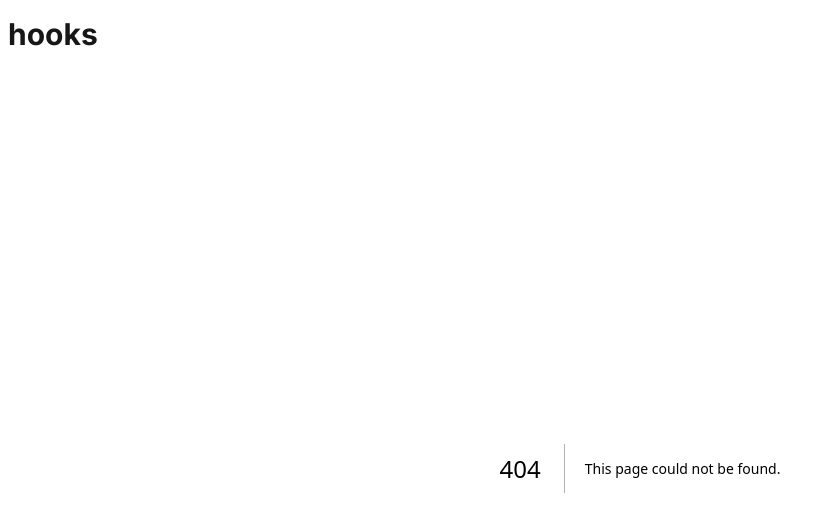
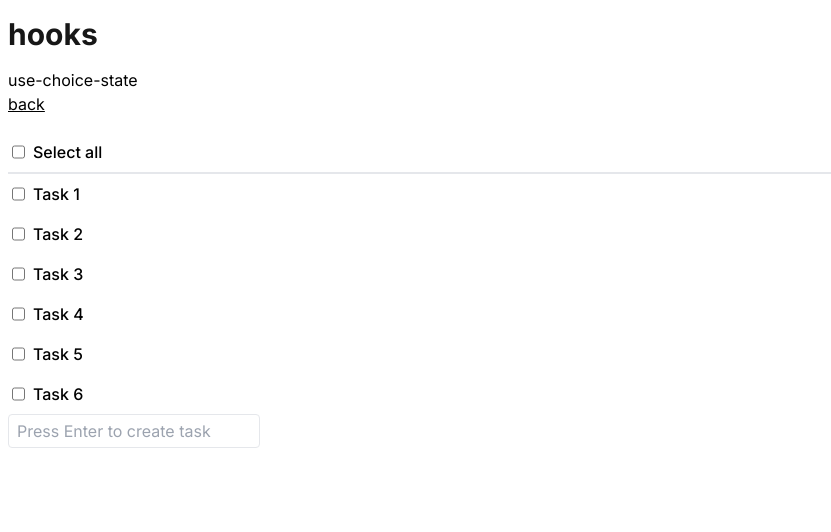
Before and after one commit to tsivinsky/hooks, a Next.js app: page /use-choice-state in a window 1280 px wide. Before the commit this address had no page. Shown: the top 532 px of the page, without its empty margins (0-831 px from the left). Built offline with nearby package versions, Linux system fonts and the light colour scheme.

Commit message:
Add `use-choice-state` hook

```diff
--- a/src/app/page.tsx
+++ b/src/app/page.tsx
@@ -1,7 +1,24 @@
+import Link from "next/link";
+
+const hooks = [
+  {
+    name: "useChoiceState",
+    link: "/use-choice-state",
+  },
+];
+
 export default function Home() {
   return (
     <div>
       <h1>React hooks</h1>
+
+      <div className="mt-4">
+        {hooks.map((hook) => (
+          <Link key={hook.name} href={hook.link} className="hover:underline">
+            <h3>{hook.name}</h3>
+          </Link>
+        ))}
+      </div>
     </div>
   );
 }
--- /dev/null
+++ b/src/app/use-choice-state/page.tsx
@@ -0,0 +1,100 @@
+"use client";
+
+import { useState } from "react";
+import { useChoiceState } from "@/hooks/useChoiceState";
+import Link from "next/link";
+
+type Task = {
+  id: number;
+  title: string;
+};
+
+export default function ChoiceStatePage() {
+  const [tasks, setTasks] = useState<Task[]>(DEFAULT_TASKS);
+  const [newTask, setNewTask] = useState("");
+
+  const choice = useChoiceState(tasks, (task) => task.id);
+
+  const handleAddTask = () => {
+    setTasks((prev) => [...prev, { id: prev.length + 1, title: newTask }]);
+    setNewTask("");
+  };
+
+  return (
+    <div>
+      <h1>use-choice-state</h1>
+      <Link href="/" className="underline hover:no-underline">
+        back
+      </Link>
+      <div className="my-4">
+        <div className="flex gap-2 py-2 px-1 border-b-2">
+          <input
+            type="checkbox"
+            id="tasks-select-all"
+            checked={choice.areAllItemsSelected}
+            onChange={(e) => choice.selectAll(e.target.checked)}
+          />
+          <label
+            htmlFor="tasks-select-all"
+            className="font-medium cursor-pointer select-none"
+          >
+            Select all
+          </label>
+        </div>
+        <div>
+          {tasks.map((task) => (
+            <div key={task.id} className="flex gap-2 py-2 px-1">
+              <input
+                type="checkbox"
+                id={`${task.id}-checkbox`}
+                checked={choice.getIsItemSelected(task)}
+                onChange={(e) => choice.selectById(task, e.target.checked)}
+              />
+              <label
+                htmlFor={`${task.id}-checkbox`}
+                className="font-medium cursor-pointer select-none"
+              >
+                {task.title}
+              </label>
+            </div>
+          ))}
+        </div>
+        <input
+          type="text"
+          className="border rounded py-1 px-2"
+          placeholder="Press Enter to create task"
+          value={newTask}
+          onChange={(e) => setNewTask(e.target.value)}
+          onKeyDown={(e) => e.key === "Enter" && handleAddTask()}
+        />
+      </div>
+    </div>
+  );
+}
+
+const DEFAULT_TASKS: Task[] = [
+  {
+    id: 0,
+    title: "Task 1",
+  },
+  {
+    id: 1,
+    title: "Task 2",
+  },
+  {
+    id: 2,
+    title: "Task 3",
+  },
+  {
+    id: 3,
+    title: "Task 4",
+  },
+  {
+    id: 4,
+    title: "Task 5",
+  },
+  {
+    id: 5,
+    title: "Task 6",
+  },
+];
--- /dev/null
+++ b/src/hooks/useChoiceState.ts
@@ -0,0 +1,58 @@
+import { useCallback, useState } from "react";
+
+export const useChoiceState = <TItem = number>(
+  items: TItem[],
+  getId: (item: TItem) => number
+) => {
+  const [selectedItems, setSelectedItems] = useState<TItem[]>([]);
+
+  const areAllItemsSelected = selectedItems.length === items.length;
+
+  const selectAll = useCallback(
+    (checked: boolean) => {
+      if (checked) {
+        setSelectedItems(items);
+      } else {
+        setSelectedItems([]);
+      }
+    },
+    [items]
+  );
+
+  const selectById = useCallback(
+    (item: TItem, checked: boolean) => {
+      const id = getId(item);
+
+      if (checked) {
+        setSelectedItems((prev) => [...prev, item]);
+      } else {
+        setSelectedItems((prev) => prev.filter((_item) => getId(_item) !== id));
+      }
+    },
+    [getId]
+  );
+
+  const clearSelectedItems = useCallback(() => {
+    setSelectedItems([]);
+  }, []);
+
+  const getIsItemSelected = useCallback(
+    (item: TItem) => {
+      const isSelected = !!selectedItems.find(
+        (_item) => getId(_item) === getId(item)
+      );
+
+      return isSelected;
+    },
+    [selectedItems, getId]
+  );
+
+  return {
+    selectedItems,
+    areAllItemsSelected,
+    selectAll,
+    selectById,
+    clearSelectedItems,
+    getIsItemSelected,
+  };
+};
```
